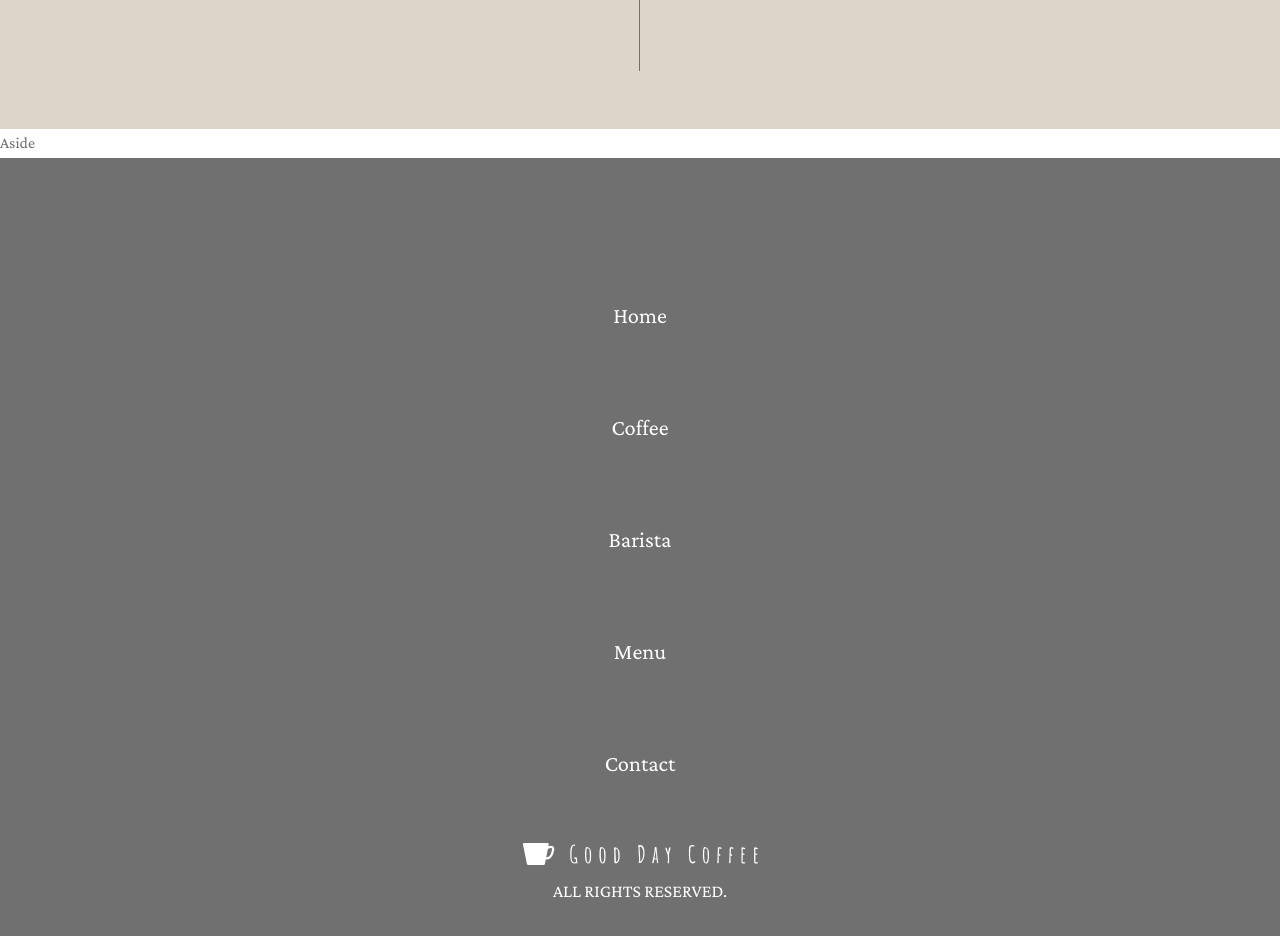
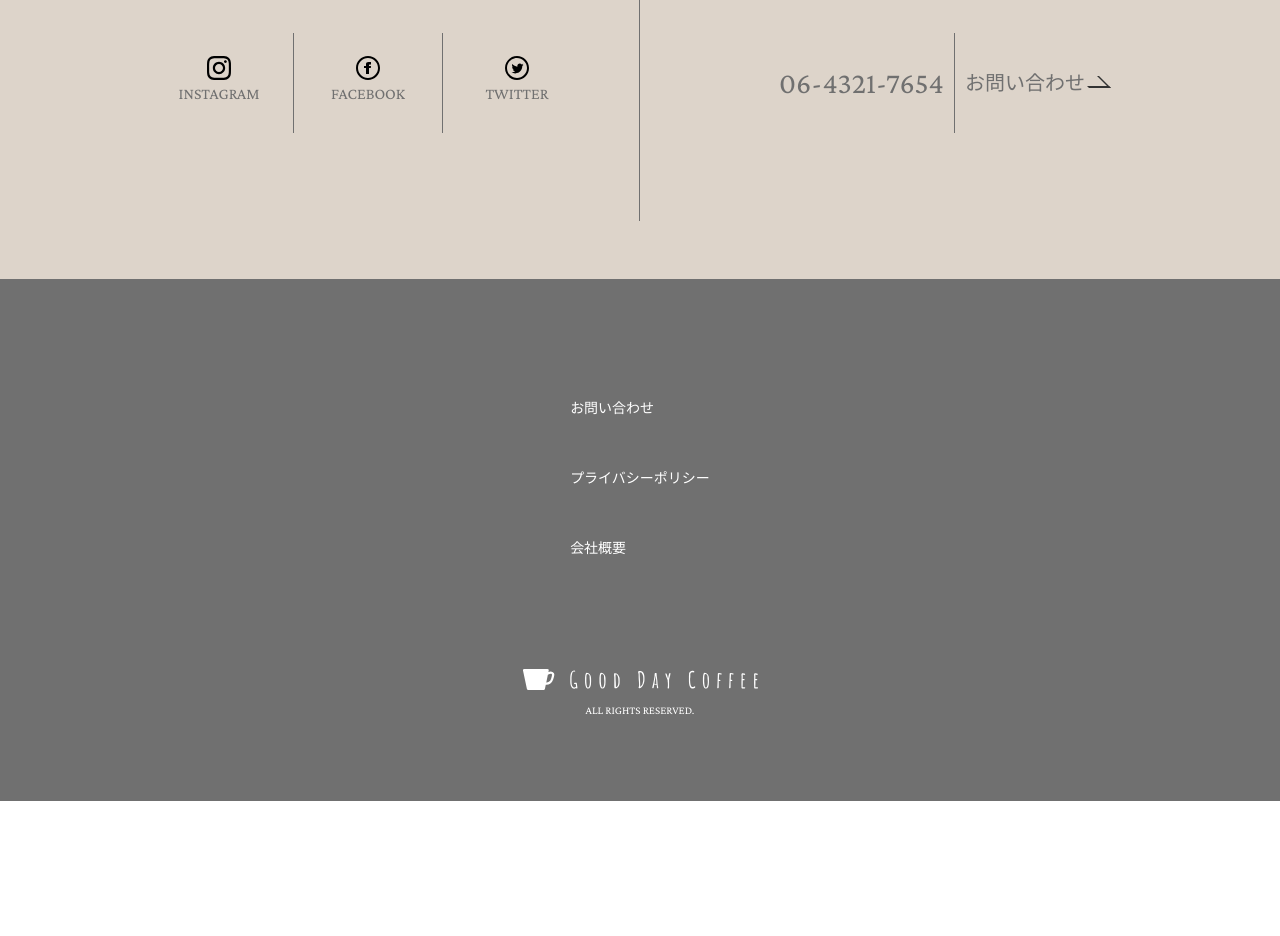
Before and after one commit to Syo-M/gooddaycoffee, a React (Vite) app: page /contact in a window 1280 px wide. Shown: the part 480-1416 px from the top of the page. After the commit the page ends 1281 px from the top, so only its background shows below. Built offline with nearby package versions, Linux system fonts and the light colour scheme.

Commit message:
009_TOPページ_PC版修正

```diff
--- a/src/components/layout/Aside/Aside.jsx
+++ b/src/components/layout/Aside/Aside.jsx
@@ -36,14 +36,10 @@ export default function Aside() {
 
                     <section className={styles.section}>
                         <h3 className={styles.heading}>CONTACT</h3>
-                        <ul className={styles.snsList}>
+                        <ul className={styles.contactList}>
+                            <li>06-4321-7654</li>
                             <li>
-                                <a href="#" target="_blank" className={styles.snsLink}>
-                                    06-4321-7654
-                                </a>
-                            </li>
-                            <li>
-                                <Link to="/contact" className={styles.snsLink} target="_blank">
+                                <Link to="/contact" className={styles.contactLink} target="_blank">
                                     お問い合わせ
                                 </Link>
                             </li>
@@ -51,7 +47,6 @@ export default function Aside() {
                     </section>
                 </div>
             </aside>
-            <div>Aside</div>
         </>
     );
 }
--- a/src/components/layout/Aside/Aside.module.css
+++ b/src/components/layout/Aside/Aside.module.css
@@ -1,5 +1,6 @@
 .aside {
     background-color: var(--subColor);
+    margin-block-start: 150px;
 }
 
 .inner {
@@ -23,7 +24,52 @@
 .snsList {
     display: flex;
     justify-content: center;
+    align-items: center;
     padding: 0;
+}
+
+.contactList {
+    display: flex;
+    list-style: none;
+    align-items: center;
+    justify-content: center;
+}
+
+.contactList li {
+    height: 100px;
+    line-height: 100px;
+    padding: 0 10px;
+    white-space: nowrap;
+    font-size: 20px;
+}
+
+.contactList li:not(:last-child) {
+    border-right: 1px solid var(--textColor);
+    font-size: 30px;
+}
+
+.contactList .contactLink {
+    text-decoration: none;
+    color: var(--textColor);
+    position: relative;
+}
+
+.contactList .contactLink:after {
+    content: "";
+    display: block;
+    border: solid #333;
+    border-width: 0 2px 2px 0;
+    width: 1em;
+    height: 0.5em;
+    position: absolute;
+    right: -20px;
+    top: 20%;
+    transform: skewX(45deg);
+    transition: 0.4s;
+}
+
+.contactList .contactLink:hover:after {
+    right: -30px;
 }
 
 .heading {
--- a/src/components/layout/Footer/Footer.jsx
+++ b/src/components/layout/Footer/Footer.jsx
@@ -5,22 +5,16 @@ import logo from "@/assets/logo-white.svg";
 export default function Footer() {
     return (
         <footer className={styles.footer}>
-            <nav>
+            <nav className={styles.footerNavWrap}>
                 <ul className={styles.footerNav}>
                     <li>
-                        <Link to="/">Home</Link>
+                        <Link to="/contact">お問い合わせ</Link>
                     </li>
                     <li>
-                        <Link to="/coffee">Coffee</Link>
+                        <Link to="/coffee">プライバシーポリシー</Link>
                     </li>
                     <li>
-                        <Link to="/barista">Barista</Link>
-                    </li>
-                    <li>
-                        <Link to="/menu">Menu</Link>
-                    </li>
-                    <li>
-                        <Link to="/contact">Contact</Link>
+                        <Link to="/barista">会社概要</Link>
                     </li>
                 </ul>
             </nav>
--- a/src/components/layout/Footer/Footer.module.css
+++ b/src/components/layout/Footer/Footer.module.css
@@ -5,8 +5,13 @@
     flex-direction: column;
     align-items: center;
     color: #fff;
-    font-size: 1.4rem;
+    font-size: 14px;
     padding: 80px 0;
+}
+
+.footerNavWrap {
+    text-align: left;
+    margin-bottom: 72px;
 }
 
 .footerNav {
--- a/src/pages/Top.jsx
+++ b/src/pages/Top.jsx
@@ -24,8 +24,6 @@ export default function Top() {
             <TopSection />
             <TopShopList />
             <TopNews />
-
-            <div>Top</div>
         </>
     );
 }
```
